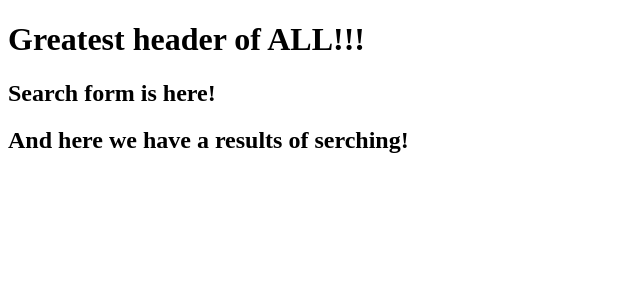
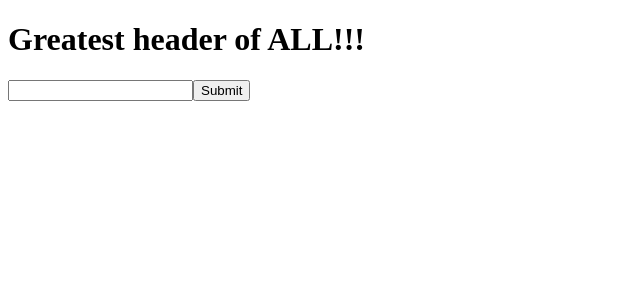
Before and after one commit to g7tro4w/gh-jobs, a Vue app: page / in a window 1280 px wide. Shown: the top 300 px of the page, without its empty margins (0-640 px from the left). Built offline with nearby package versions, Linux system fonts and the light colour scheme.

Commit message:
Feat(Search): Finished prototype of search page

```diff
--- a/package.json
+++ b/package.json
@@ -11,6 +11,7 @@
   "dependencies": {
     "axios": "^0.19.0",
     "core-js": "^2.6.5",
+    "uikit": "^3.1.7-dev.9523a1695",
     "vue": "^2.6.10",
     "vue-router": "^3.0.3"
   },
--- a/src/api/index.js
+++ b/src/api/index.js
@@ -8,12 +8,14 @@ export default {
                 axios({
                     method: 'GET',
                     url: POSITIONS_URL,
-                    params: positionParams
+                    params: positionParams,
+                    timeout: 10000
                 })
                 .then((response) => {
-                    console.log(response.data)
+                    resolve(response.data)
                 })
                 .catch((error) => {
+                    console.warn(error)
                     reject(new Error(error))
                 })
             })
--- a/src/api/urls.js
+++ b/src/api/urls.js
@@ -1,3 +1,3 @@
-const DOMAIN_NAME = 'https://jobs.github.com/'
+const DOMAIN_NAME = 'https://cors-anywhere.herokuapp.com/https://jobs.github.com/'
 
 export const POSITIONS_URL = `${DOMAIN_NAME}positions.json/`
--- /dev/null
+++ b/src/components/SearchForm.vue
@@ -0,0 +1,30 @@
+<template>
+    <form @submit.prevent="submit()">
+        <input
+            class="search-text-field"
+            type="text"
+            v-model="description">
+        <input
+        type="submit"
+        class="">
+    </form>
+</template>
+<script>
+export default {
+    data () {
+        return {
+            description: ''
+        }
+    },
+    methods: {
+        submit() {
+            this.$emit('submit', {
+                description: this.description
+            })
+        }
+    }
+}
+</script>
+<style>
+
+</style>
--- /dev/null
+++ b/src/components/SearchResultElement.vue
@@ -0,0 +1,19 @@
+<template>
+    <div>
+        <span>
+            {{ position.title }}
+        </span>
+    </div>
+</template>
+<script>
+export default {
+    props: {
+        position: {
+            type: Object
+        }
+    }
+}
+</script>
+<style>
+
+</style>
--- a/src/pages/Search.vue
+++ b/src/pages/Search.vue
@@ -5,17 +5,68 @@
         </header>
         <main>
             <div class="search-form">
-                <h2>Search form is here!</h2>
+                <search-form
+                    @submit="onFormSubmit"/>
             </div>
-            <div class="search-results">
-                <h2>And here we have a results of serching!</h2>
+            <div
+                class="search-results"
+                v-if="isSearchResultsExists">
+                <search-result-element
+                    v-for="position in positions"
+                    :position="position"
+                    :key="position.id"/>
             </div>
         </main>
     </div>
 </template>
 <script>
+
+import API from '@/api/index.js'
+import SearchForm from '@/components/SearchForm'
+import SearchResultElement from '@/components/SearchResultElement'
+
 export default {
-
+    components: {
+        'search-form': SearchForm,
+        'search-result-element': SearchResultElement
+    },
+    data () {
+        return {
+            positions: []
+        }
+    },
+    created() {
+        if (this.$route.query.description) {
+            this.searchVacancy({
+                description: this.$route.query.description
+            })
+        }
+    },
+    watch: {
+        $route() {
+            this.searchVacancy({
+                description: this.$route.query.description
+            })
+        }
+    },
+    computed: {
+        isSearchResultsExists () {
+            return this.positions.length > 0
+        }
+    },
+    methods: {
+        onFormSubmit(searchParams) {
+            this.$router.push({
+                query: searchParams
+            })
+        },
+        searchVacancy(searchParams) {
+            API.positions.list(searchParams)
+            .then((positions => {
+                this.positions = positions
+            }))
+        }
+    }
 }
 </script>
 <style>
```
Also changed, not shown: 1 other file (tests, documents, lock files or other folders).
